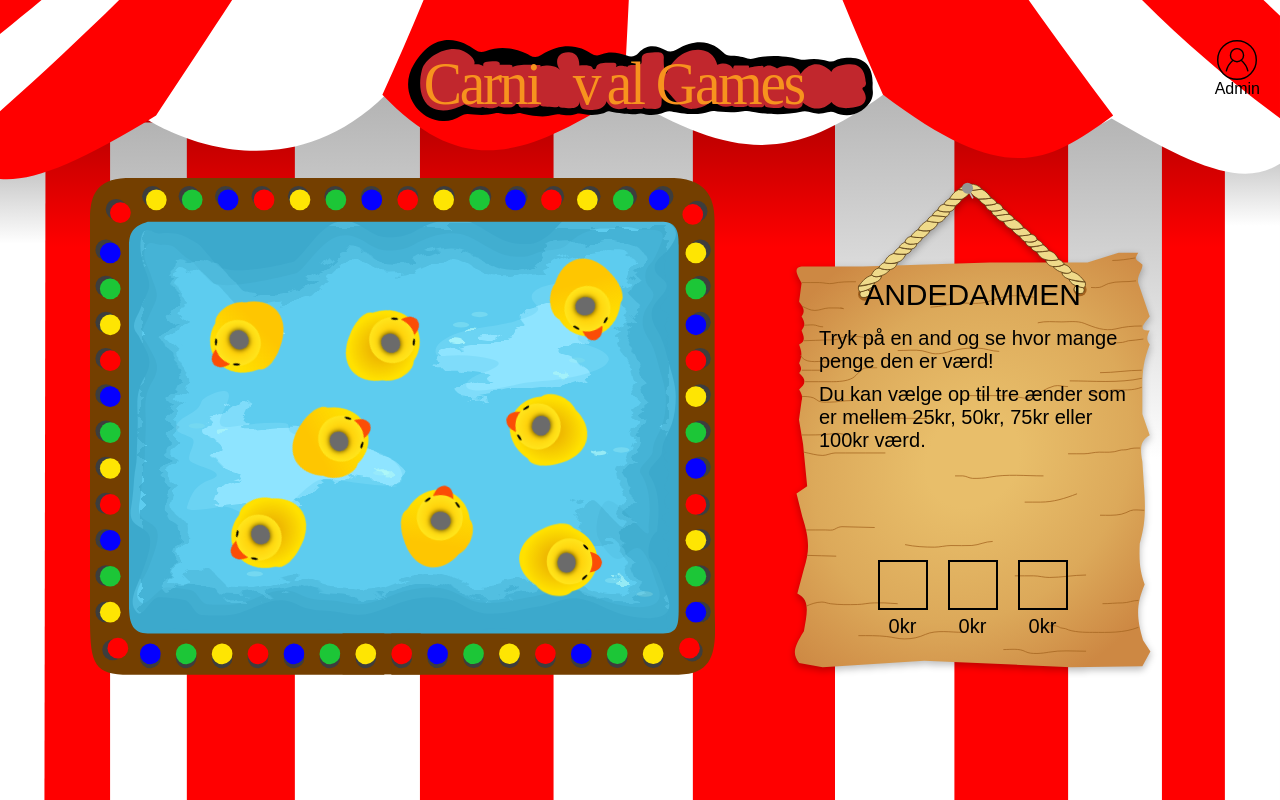
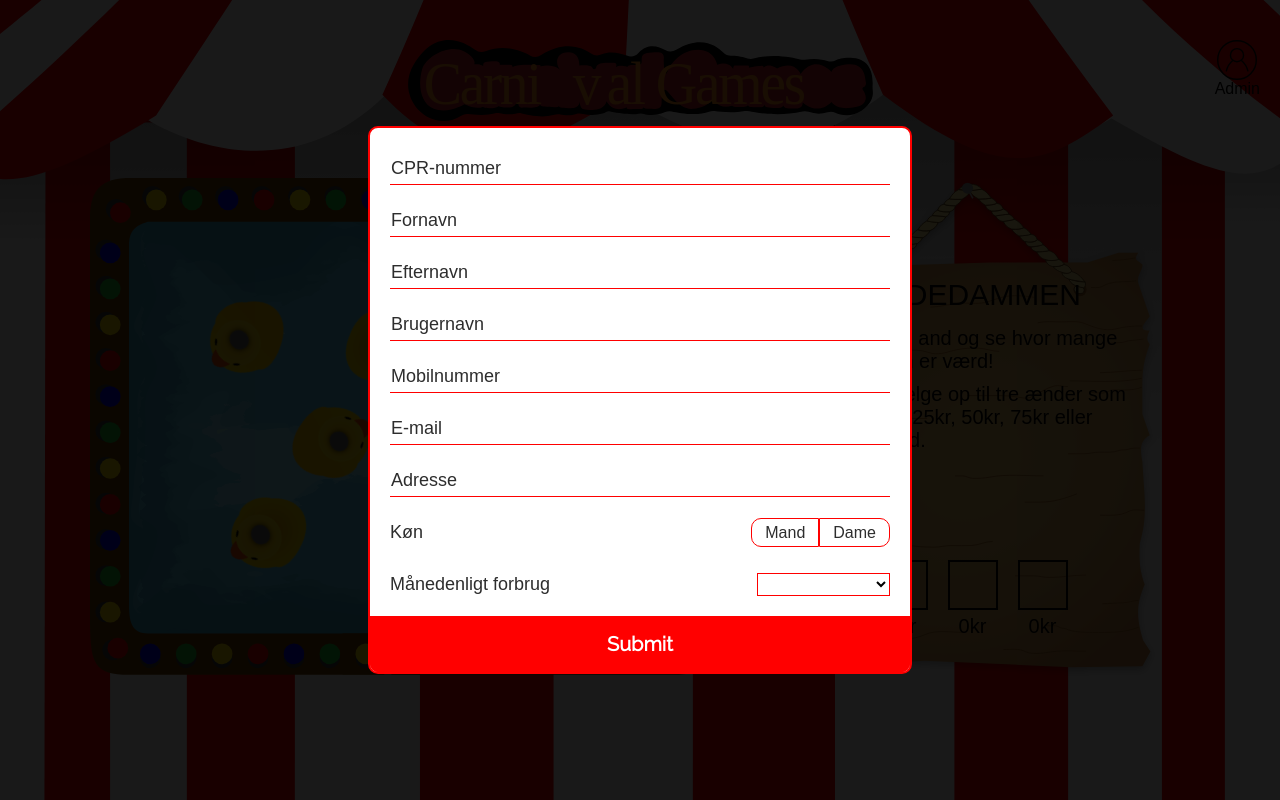
Before and after one commit to pern693p/3.Semester-Eksamen, a plain HTML site: page index.html in a window 1280 px wide. Shown: the top 800 px of the page. Drawn offline with Linux system fonts and the light colour scheme; a web font is replaced by a local one.

Commit message:
changed and fixed signup form

```diff
--- a/index.html
+++ b/index.html
@@ -6,6 +6,7 @@
     <meta http-equiv="X-UA-Compatible" content="ie=edge" />
     <link rel="stylesheet" href="main.css" />
     <link rel="stylesheet" href="https://use.typekit.net/lvx7ggd.css" />
+    <link href="https://fonts.googleapis.com/css?family=Baskervville|Lato|Raleway&display=swap" rel="stylesheet" />
     <title>CarnivalGames</title>
   </head>
   <body>
@@ -55,24 +56,24 @@
           </div>
         </div>
       </div>
-      <section class="inputFields hide">
-        <form class="username">
+      <section class="inputFields hid">
+        <form action="" class="hide">
           <div class="textField">
+            <input type="text" name="username" id="username" required />
             <label for="username"> Hvad må vi kalde dig? </label>
-            <input type="text" name="username" id="username" />
           </div>
           <input type="submit" value="Fisk videre!" />
         </form>
 
         <form class="email hide">
           <div class="textField">
-            <label for="email"> Hvad kan vi fange dig på? </label>
-            <input type="email" name="email" id="email" placeholder="Skriv din email her!" />
+            <input type="email" name="email" id="email" required />
+            <label for="email">Fortæl os din Email</label>
           </div>
           <input type="submit" value="Fisk viderer!" />
         </form>
 
-        <form class="regi hide">
+        <form class="regi hid">
           <div class="textField">
             <input type="number" name="cpr" id="cpr" required />
             <label for="cpr"> CPR-nummer </label>
@@ -112,9 +113,17 @@
               <label for="woman"> Dame </label>
             </div>
           </div>
-          <div>
-            <input type="text" name="firstname" id="firstname" required />
-            <label for="firstname"> Månedligt Forbrug </label>
+          <div class="money">
+            <p>Månedenligt forbrug</p>
+            <div>
+              <select name="spendings" id="spendings" required>
+                <option value=""></option>
+                <option value="0-1000">0-1.000kr</option>
+                <option value="1001-5000">1.001-5.000kr</option>
+                <option value="5001-10000">5.001-10.000kr</option>
+                <option value="10000+">10.000kr+</option>
+              </select>
+            </div>
           </div>
           <input type="submit" />
         </form>
@@ -123,7 +132,7 @@
     <footer>
       <div class="footerContentWidth">
         <div>
-          <h2>Andespillet</h2>
+          <h2>Andedammen</h2>
           <p>
             Som en tak for at du har valgt at besøge vores side, giver vi dig nu muligheden for at vinde 300 kr. til vores spillemaskiner! Det eneste du skal gøre er at vælge 3 ænder i vores andespil
             og se gevinsten for din fangst, nemt ikke?
--- a/main.scss
+++ b/main.scss
@@ -67,6 +67,8 @@ h2 {
     }
   }
 }
+
+/********** SPIL **********/
 
 .water {
   height: 67.575vw;
@@ -153,50 +155,6 @@ h2 {
       transform: rotate(150deg);
       animation: duck1 11s infinite forwards ease-in-out;
     }
-    .duck2 {
-      top: 18%;
-      left: 72%;
-      transform: rotate(269deg);
-      animation: duck2 14s infinite forwards ease-in-out;
-    }
-    .duck3 {
-      top: 40%;
-      left: 65%;
-      transform: rotate(39deg);
-      animation: duck3 9s infinite forwards ease-in-out;
-    }
-    .duck4 {
-      top: 60%;
-      left: 50%;
-      transform: rotate(75deg);
-      animation: duck4 13s infinite forwards ease-in-out;
-    }
-    .duck5 {
-      top: 25%;
-      left: 42%;
-      transform: rotate(124deg);
-      animation: duck5 8s infinite forwards ease-in-out;
-    }
-    .duck6 {
-      top: 45%;
-      left: 34%;
-      transform: rotate(187deg);
-      animation: duck6 10s infinite forwards ease-in-out;
-    }
-    .duck7 {
-      top: 63%;
-      left: 20%;
-      transform: rotate(300deg);
-      animation: duck7 15s infinite forwards ease-in-out;
-    }
-    .duck8 {
-      top: 24%;
-      left: 17%;
-      transform: rotate(340deg);
-      animation: duck8 7s infinite forwards ease-in-out;
-    }
-  }
-}
 
     @keyframes duck1 {
       0% {
@@ -211,6 +169,14 @@ h2 {
         transform: rotate(150deg) translateX(0) translateY(0);
       }
     }
+
+    .duck2 {
+      top: 18%;
+      left: 72%;
+      transform: rotate(269deg);
+      animation: duck2 14s infinite forwards ease-in-out;
+    }
+
     @keyframes duck2 {
       0% {
         transform: rotate(269deg) translateX(0) translateY(0);
@@ -224,6 +190,13 @@ h2 {
         transform: rotate(269deg) translateX(0) translateY(0);
       }
     }
+    .duck3 {
+      top: 40%;
+      left: 65%;
+      transform: rotate(39deg);
+      animation: duck3 9s infinite forwards ease-in-out;
+    }
+
     @keyframes duck3 {
       0% {
         transform: rotate(39deg) translateX(0) translateY(0);
@@ -237,6 +210,14 @@ h2 {
         transform: rotate(39deg) translateX(0) translateY(0);
       }
     }
+
+    .duck4 {
+      top: 60%;
+      left: 50%;
+      transform: rotate(75deg);
+      animation: duck4 13s infinite forwards ease-in-out;
+    }
+
     @keyframes duck4 {
       0% {
         transform: rotate(75deg) translateX(0) translateY(0);
@@ -249,6 +230,13 @@ h2 {
       100% {
         transform: rotate(75deg) translateX(0) translateY(0);
       }
+    }
+
+    .duck5 {
+      top: 25%;
+      left: 42%;
+      transform: rotate(124deg);
+      animation: duck5 8s infinite forwards ease-in-out;
     }
     @keyframes duck5 {
       0% {
@@ -263,6 +251,13 @@ h2 {
         transform: rotate(124deg) translateX(0) translateY(0);
       }
     }
+
+    .duck6 {
+      top: 45%;
+      left: 34%;
+      transform: rotate(187deg);
+      animation: duck6 10s infinite forwards ease-in-out;
+    }
     @keyframes duck6 {
       0% {
         transform: rotate(187deg) translateX(0) translateY(0);
@@ -275,6 +270,13 @@ h2 {
       100% {
         transform: rotate(187deg) translateX(0) translateY(0);
       }
+    }
+
+    .duck7 {
+      top: 63%;
+      left: 20%;
+      transform: rotate(300deg);
+      animation: duck7 15s infinite forwards ease-in-out;
     }
     @keyframes duck7 {
       0% {
@@ -289,6 +291,13 @@ h2 {
         transform: rotate(300deg) translateX(0) translateY(0);
       }
     }
+
+    .duck8 {
+      top: 24%;
+      left: 17%;
+      transform: rotate(340deg);
+      animation: duck8 7s infinite forwards ease-in-out;
+    }
     @keyframes duck8 {
       0% {
         transform: rotate(340deg) translateX(0) translateY(0);
@@ -302,6 +311,14 @@ h2 {
         transform: rotate(340deg) translateX(0) translateY(0);
       }
     }
+
+    .chosen {
+      display: none;
+    }
+  }
+}
+
+/********** Tavle ***********/
 
 #tablet {
   background-image: url(/assets/board.svg);
@@ -356,10 +373,6 @@ h2 {
       border: 2px solid black;
       margin: 0 10px;
     }
-  }
-
-  .chosen {
-    display: none;
   }
 }
 
@@ -486,36 +499,41 @@ h2 {
 }
 
 form {
-  //   display: grid;
-  //   grid-template-columns: 1fr;
+  width: min-content;
+  height: min-content;
+  background-color: white;
+  padding: 30px 0px 0px;
+  border: red solid 2px;
+  border-radius: 10px;
+  z-index: -3;
+  overflow: hidden;
 
   .textField {
     position: relative;
-    margin: 0 0 30px;
+    margin: 0 20px 20px;
 
     label {
-      color: white;
-      font-family: flood-std, sans-serif;
+      color: #2d2d2d;
+      font-family: Baskervville, sans-serif;
       font-weight: 400;
       font-style: normal;
-      font-size: 25px;
-      margin-bottom: 20px;
+      font-size: 15px;
       position: absolute;
       z-index: -1;
-      top: 0;
-      left: 0;
+      top: -2px;
+      left: 1px;
       bottom: 0;
       transition: 0.2s ease-in-out;
       width: 300px;
     }
 
     input:focus + label {
-      top: -15px;
+      top: -20px;
       font-size: 15px;
     }
 
     input:valid + label {
-      top: -15px;
+      top: -20px;
       font-size: 15px;
     }
 
@@ -523,24 +541,21 @@ form {
     input[type="tel"],
     input[type="number"],
     input[type="email"] {
-      width: 300px;
-      font-size: 20px;
-      padding: 5px 0;
+      width: 60vw;
+      max-width: 500px;
+      font-size: 15px;
+      padding: 5px 3px 2px;
       border: none;
       background-color: rgba(255, 255, 255, 0);
-      color: #eeeeee;
-      border-bottom: 2px solid red;
-      font-family: hilde-sharp, sans-serif;
+      color: #2d2d2d;
+      border-bottom: 1px solid red;
+      font-family: Raleway, sans-serif;
       font-weight: 400;
       font-style: normal;
     }
 
     input:valid {
       border-bottom: 2px solid rgb(14, 170, 0);
-    }
-
-    input::placeholder {
-      color: #eeeeee;
     }
   }
 }
@@ -549,59 +564,134 @@ form {
   display: grid;
   grid-template-columns: 1fr auto auto;
   align-items: center;
-  margin-bottom: 30px;
+  margin: 0 20px 30px;
 
   p {
-    color: white;
-    font-family: flood-std, sans-serif;
+    color: #2d2d2d;
+    font-family: Baskervville, sans-serif;
     font-weight: 400;
     font-style: normal;
-    font-size: 25px;
+    font-size: 15px;
   }
 
   input[type="radio"] + label {
-    color: white;
-    border: 2px solid red;
+    color: #2d2d2d;
+    border: 1px solid red;
     padding: 5px 10px;
     transition: 0.3s;
-    font-family: flood-std, sans-serif;
+    font-family: Baskervville, sans-serif;
     font-weight: 400;
     font-style: normal;
+    font-size: 15px;
     cursor: pointer;
   }
 
   .man + label {
-    border-top-left-radius: 20px;
-    border-bottom-left-radius: 20px;
+    border-top-left-radius: 10px;
+    border-bottom-left-radius: 10px;
   }
   .woman + label {
-    border-top-right-radius: 20px;
-    border-bottom-right-radius: 20px;
+    border-top-right-radius: 10px;
+    border-bottom-right-radius: 10px;
   }
 
   input[type="radio"]:checked + label {
-    background-color: red;
-    color: black;
+    border: 1px solid rgb(14, 170, 0);
+    color: #2d2d2d;
+  }
+}
+
+.money {
+  display: grid;
+  grid-template-columns: 1fr auto;
+  align-items: center;
+  margin: 0 20px 20px;
+
+  p {
+    color: #2d2d2d;
+    font-family: Baskervville, sans-serif;
+    font-weight: 400;
+    font-style: normal;
+    font-size: 15px;
+  }
+
+  select {
+    width: 100%;
+    outline: none;
+    border: 1px solid red;
+    background-color: white;
+    font-family: lato, sans-serif;
+    font-weight: 400;
+    font-style: normal;
+    font-size: 14px;
+  }
+
+  select:valid {
+    border: 1px solid rgb(14, 170, 0);
   }
 }
 
 input[type="submit"] {
-  margin-top: 20px;
-  width: 40%;
+  width: 100%;
   font-size: 20px;
-  padding: 5px 10px;
-  border: 2px solid red;
-  border-radius: 20px;
-  background-color: rgba(255, 255, 255, 0);
-  color: #eeeeee;
-  font-family: hilde-sharp, sans-serif;
-  font-weight: 400;
+  padding: 15px 0px;
+  border: 1px solid red;
+  background-color: red;
+  color: white;
+  font-family: Raleway, sans-serif;
+  font-weight: 900;
   font-style: normal;
+  transition: 0.3s;
+  cursor: pointer;
 }
 
-.hide {
-  display: none;
+input[type="submit"]:hover {
+  letter-spacing: 3px;
 }
+
+@media only screen and (min-width: 700px) {
+  form {
+    .textField {
+      position: relative;
+      margin: 0 20px 25px;
+
+      label {
+        font-size: 18px;
+        top: 0px;
+      }
+
+      input[type="text"],
+      input[type="tel"],
+      input[type="number"],
+      input[type="email"] {
+        font-size: 16px;
+      }
+    }
+  }
+
+  .sex {
+    p {
+      font-size: 18px;
+    }
+
+    input[type="radio"] + label {
+      padding: 5px 13px;
+      font-size: 16px;
+    }
+  }
+
+  .money {
+    p {
+      font-size: 18px;
+    }
+
+    select {
+      font-size: 16px;
+    }
+  }
+}
+
+/*********** FOOTER *********/
 
 footer {
   height: min-content;
@@ -639,3 +729,9 @@ footer {
     grid-template-columns: 1fr 1fr;
   }
 }
+
+/******** Generel Classes *********/
+
+.hide {
+  display: none;
+}
```
Also changed, not shown: main.css, 1 other file. Lines whose indentation alone changed are shown as unchanged.
